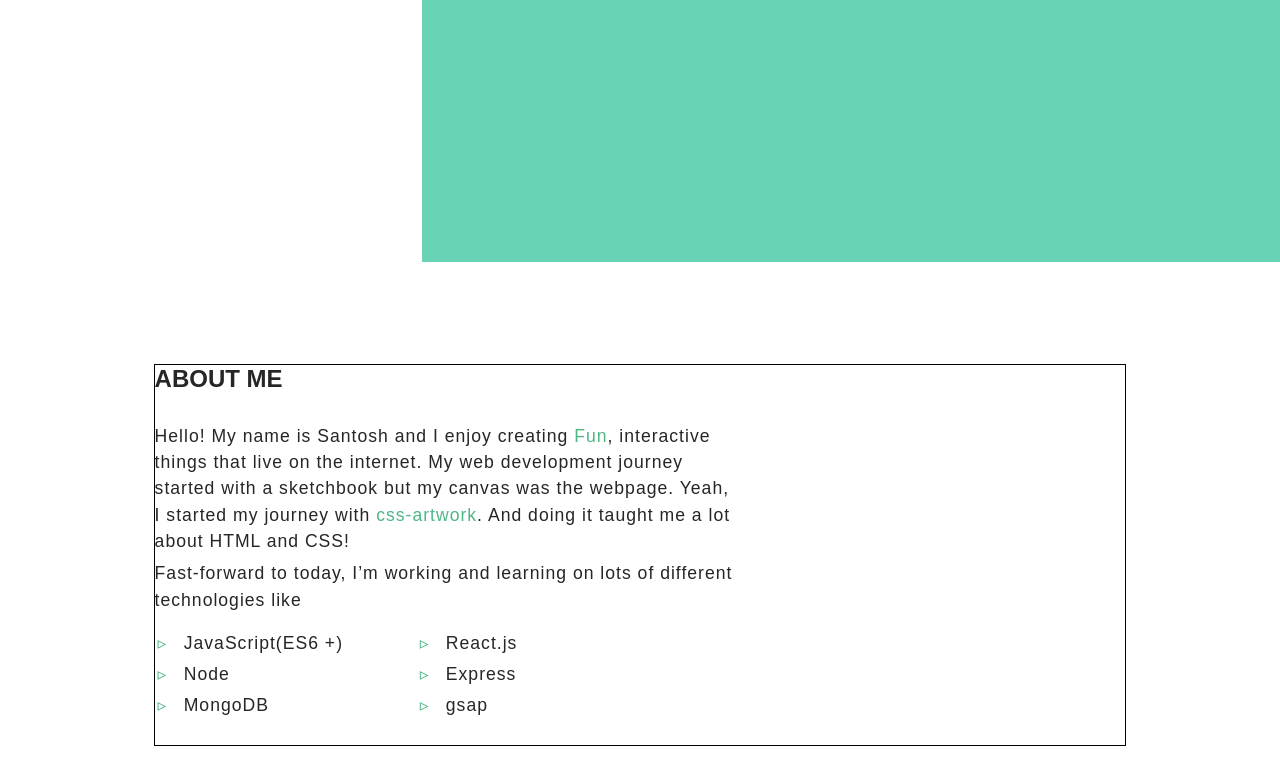
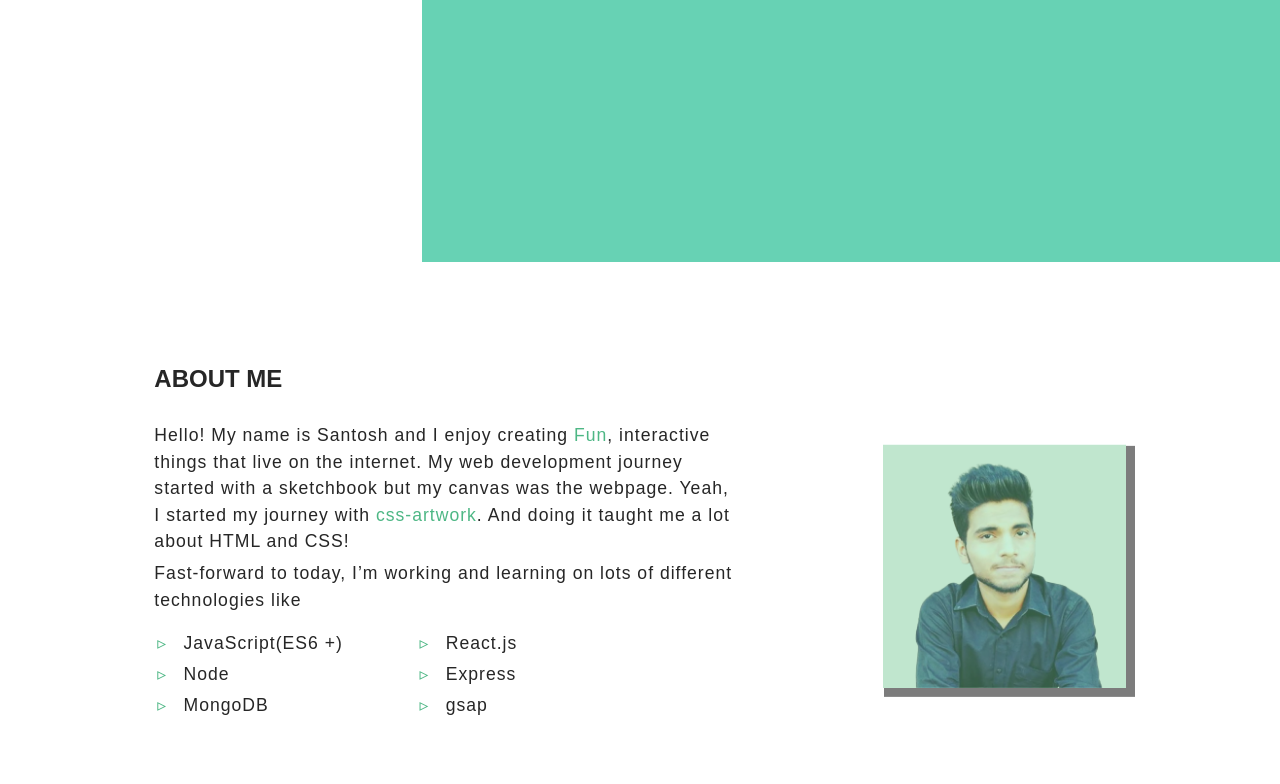
Before and after one commit to sidhant6393/Portfolio, a React (Create React App) app: page / in a window 1280 px wide. Shown: the part 538-1322 px from the top of the page. Built offline with nearby package versions, Linux system fonts and the light colour scheme; a web font is replaced by a local one.

Commit message:
almost completed about section

```diff
--- a/src/components/about/About.js
+++ b/src/components/about/About.js
@@ -2,6 +2,8 @@ import React from "react";
 import { Link } from "react-router-dom";
 import styled from "styled-components";
 import { languages } from "../../utils/data";
+import myImage from "../../assets/me.png";
+import { breakPoint } from "../../utils/breakPoints";
 
 // const Hr = styled.div`
 //     width: ${(props) => props.width};
@@ -13,11 +15,40 @@ import { languages } from "../../utils/data";
 
 const AboutContainer = styled.section`
     height: 100vh;
-    /* border: 1px solid #000; */
+    border: 1px solid transparent;
+    background: ${(props) => props.theme.bg};
 
     & > .space {
         margin: 8% 12%;
-        border: 1px solid #000;
+        /* border: 1px solid #000; */
+        position: relative;
+
+        & > .my-photo {
+            position: absolute;
+            /* border: 1px solid #000; */
+
+            top: 50%;
+            right: 0;
+            width: 25%;
+            transform: translateY(-40%);
+            background: ${(props) => props.theme.imageFilter};
+            display: flex;
+            align-items: center;
+            justify-content: center;
+
+            > img {
+                box-shadow: 5px 5px 0 4px ${(props) => props.theme.primaryText};
+                width: 100%;
+                opacity: 0.6;
+                transition: all 0.3s ease;
+            }
+
+            > img:hover {
+                opacity: 1;
+                box-shadow: 2px 2px 0 0px ${(props) => props.theme.primaryText};
+                transform: translate(-1%, -1%);
+            }
+        }
     }
 
     .about-me {
@@ -39,6 +70,7 @@ const AboutContainer = styled.section`
         letter-spacing: 1px;
         font-size: 1.1em;
         color: ${(props) => props.theme.primaryText};
+        position: relative;
 
         .dis1 {
             margin-top: 5%;
@@ -74,13 +106,22 @@ const AboutContainer = styled.section`
             color: ${(props) => props.theme.importentText};
         }
     }
+
+    @media (max-width: ${breakPoint.tablet}) {
+        /* background: red; */
+        .about-me {
+            font-size: 1em;
+        }
+        .dis-container {
+        }
+    }
 `;
 
 export const About = () => {
     return (
-        <AboutContainer>
+        <AboutContainer id="about-me">
             <div className="space">
-                <h2 id="about-me" className="about-me">
+                <h2 className="about-me">
                     ABOUT ME
                     {/*<Hr width={"content-fit"} /> */}
                 </h2>
@@ -107,9 +148,9 @@ export const About = () => {
                             <span>{languages}</span>
                         ))}
                     </p>
-                    <div className="my-photo">
-                        <img src="" alt="" />
-                    </div>
+                </div>
+                <div className="my-photo">
+                    <img src={myImage} alt={myImage} />
                 </div>
             </div>
         </AboutContainer>
--- a/src/styles/theme.js
+++ b/src/styles/theme.js
@@ -4,7 +4,7 @@ export const lightTheme = {
     primary: "#67D2B4",
     importentText: "#4EB785",
     bg: "#FFFFFF",
-    imageFilter: "rgba(131, 229, 171, 0.28)",
+    imageFilter: "rgba(131, 229, 171, 1)",
     buttonBg: "#F7F7F7",
     primaryText: "#262626",
     border: "#262626",
```
Also changed, not shown: src/assets/me.png (renamed from src/assets/IMG_20201020_140638_2-removebg-preview.png), 1 other file (tests, documents, lock files or other folders).
